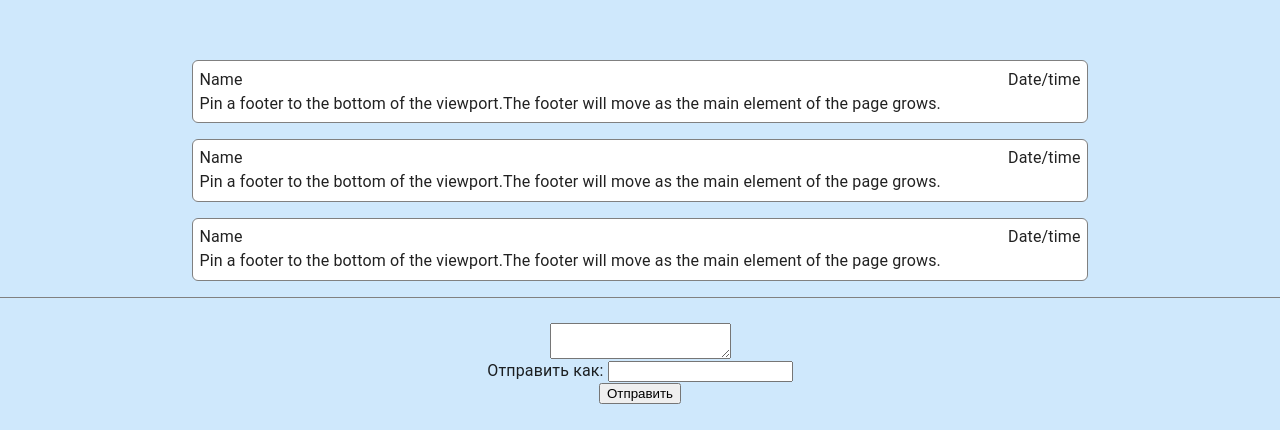
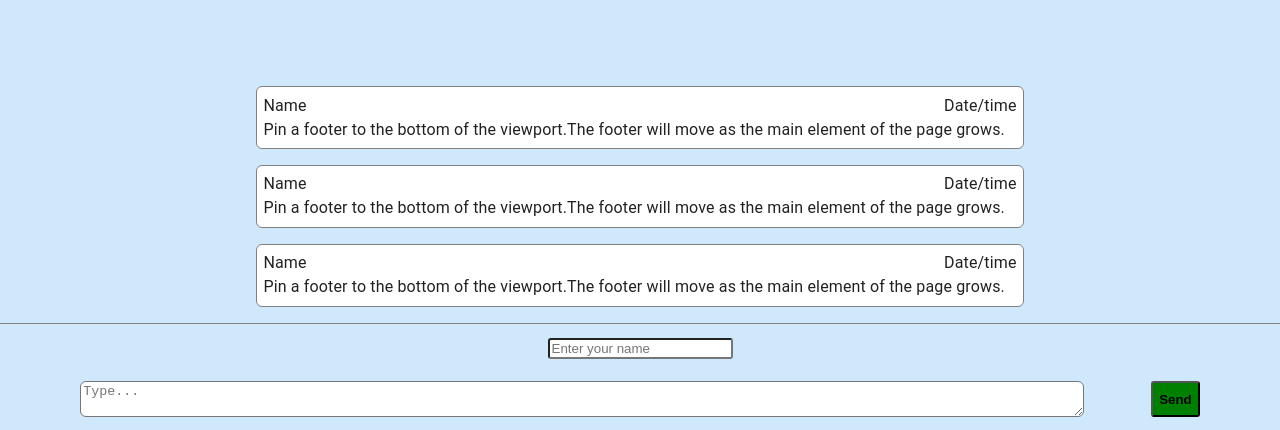
Before and after one commit to parzhitsky/public-chat, a React (Create React App) app: page / in a window 1280 px wide. Shown: the part 370-800 px from the top of the page. Built offline with nearby package versions, Linux system fonts and the light colour scheme.

Commit message:
Added styles for inputs

```diff
--- a/src/Components/ChatContainer.jsx
+++ b/src/Components/ChatContainer.jsx
@@ -1,21 +1,12 @@
 import React from "react";
-import CssBaseline from "@material-ui/core/CssBaseline";
-import Typography from "@material-ui/core/Typography";
-import Container from "@material-ui/core/Container";
 import styles from "./main.module.css";
+import TextInput from "./Inputs/TextInput";
 import Messages from "./Messages/Messages";
 export default function ChatContainer() {
   return (
     <div className={styles.container}>
       <Messages />
-
-      <div className={styles.inputs}>
-        <textarea />
-        <div className={styles.typeName}>
-          Отправить как: <input />
-        </div>
-        <button>Отправить</button>
-      </div>
+      <TextInput />
     </div>
   );
 }
--- /dev/null
+++ b/src/Components/Inputs/TextInput.jsx
@@ -0,0 +1,17 @@
+import React from "react";
+import styles from "./textInput.module.css";
+
+export default function TextInput() {
+  return (
+    <form className={styles.inputs}>
+      <div className={styles.enterName}>
+  <input placeholder='Enter your name'/>
+      </div>
+
+      <div className={styles.textareaButton}>
+        <textarea placeholder='Type...' />
+        <button type="submit">Send</button>
+      </div>
+    </form>
+  );
+}
--- /dev/null
+++ b/src/Components/Inputs/textInput.module.css
@@ -0,0 +1,31 @@
+.inputs {
+  background-color: darkgoldenrod;
+  display: flex;
+  flex-direction: column;
+  justify-content: space-between;
+  align-items: center;
+  height: 15%;
+  border-top: 1px solid grey;
+  background-color: #cfe8fc;
+  padding: 1%;
+}
+
+.textareaButton {
+  display: flex;
+  width: 100%;
+  justify-content: space-evenly;
+}
+textarea {
+  width: 80%;
+  border-radius: 6px;
+}
+
+input,
+button {
+  border-radius: 3px;
+}
+
+button {
+  background-color: green;
+  font-weight: 700;
+}
--- a/src/Components/MainLayout.jsx
+++ b/src/Components/MainLayout.jsx
@@ -5,7 +5,7 @@ import Container from "@material-ui/core/Container";
 
 import ChatContainer from "./ChatContainer";
 
-export default function SimpleContainer() {
+export default function SMainLayout() {
   return (
     <React.Fragment>
       <CssBaseline />
--- a/src/Components/Messages/Message/message.module.css
+++ b/src/Components/Messages/Message/message.module.css
@@ -1,6 +1,6 @@
 .message {
   border: 1px solid grey;
-  width: 70%;
+  width: 60%;
   margin-bottom: 1em;
   padding: 0.5%;
   display: flex;
--- a/src/Components/main.module.css
+++ b/src/Components/main.module.css
@@ -5,16 +5,3 @@
     justify-content: flex-end;
 
 }
-
-
-
-.inputs{
-    background-color: darkgoldenrod;
-    display: flex;
-    flex-direction: column;
-    justify-content: center;
-    align-items: center;
-    height: 20%;
-    border-top: 1px solid grey;
-    background-color: #cfe8fc;
-}
```
